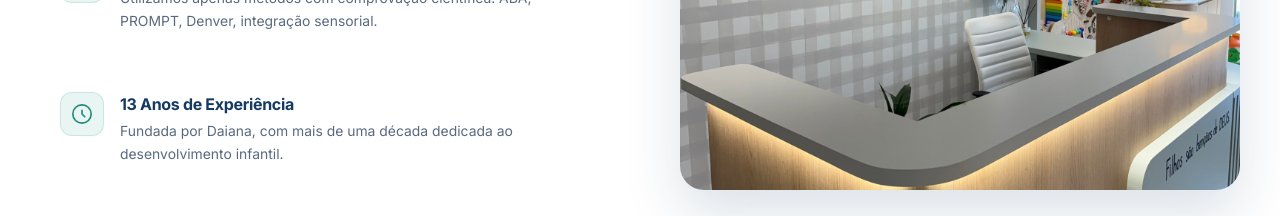
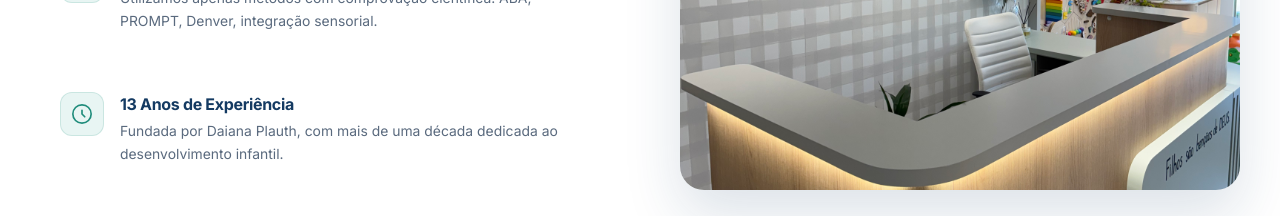
Before and after one commit to sersingular/ser-singular, a Next.js app: page / in a window 1280 px wide. Shown: the part 3820-4036 px from the top of the page. Built offline with nearby package versions, Linux system fonts and the light colour scheme.

Commit message:
Adicionar sobrenome Plauth no benefício de experiência da home
Co-Authored-By: Claude Sonnet 4.6 <noreply@anthropic.com>

```diff
--- a/src/app/page.tsx
+++ b/src/app/page.tsx
@@ -81,7 +81,7 @@ const beneficios = [
       </svg>
     ),
     title: "13 Anos de Experiência",
-    desc: "Fundada por Daiana, com mais de uma década dedicada ao desenvolvimento infantil.",
+    desc: "Fundada por Daiana Plauth, com mais de uma década dedicada ao desenvolvimento infantil.",
   },
   {
     icon: (
```
